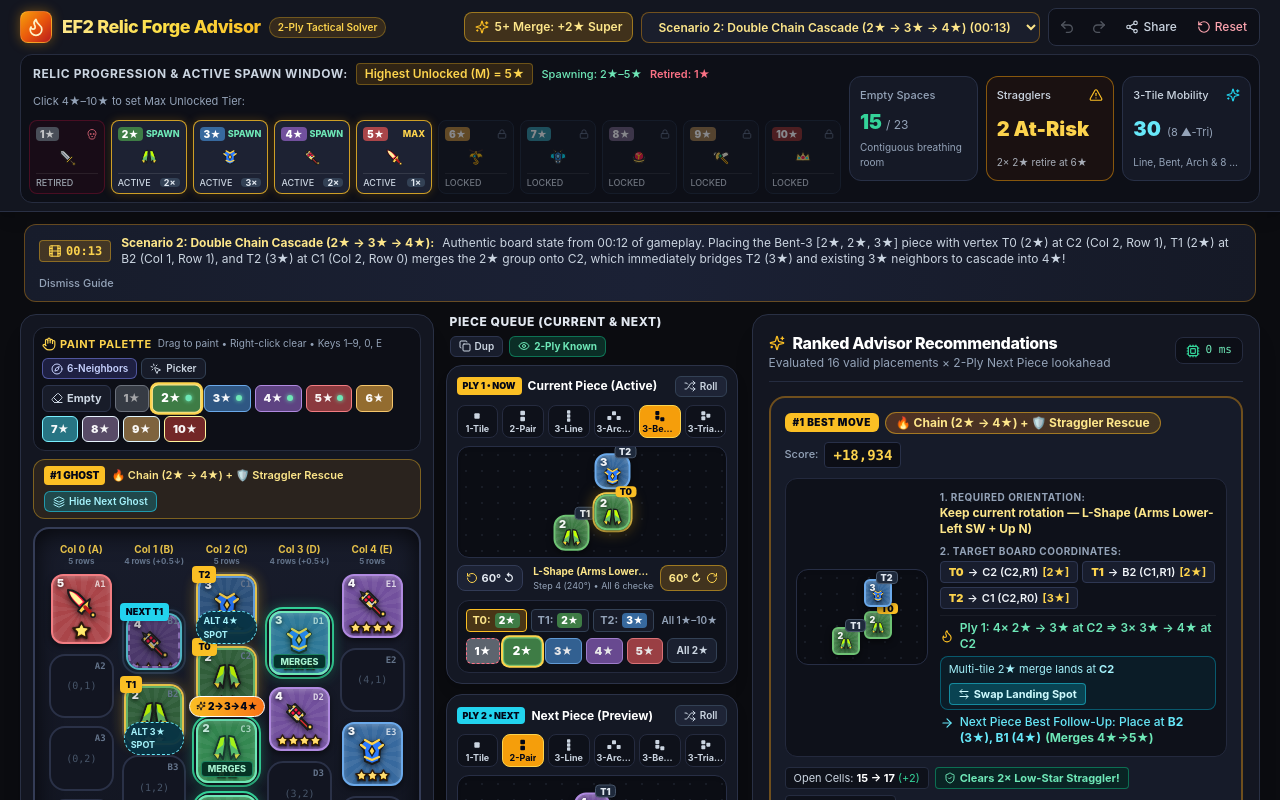
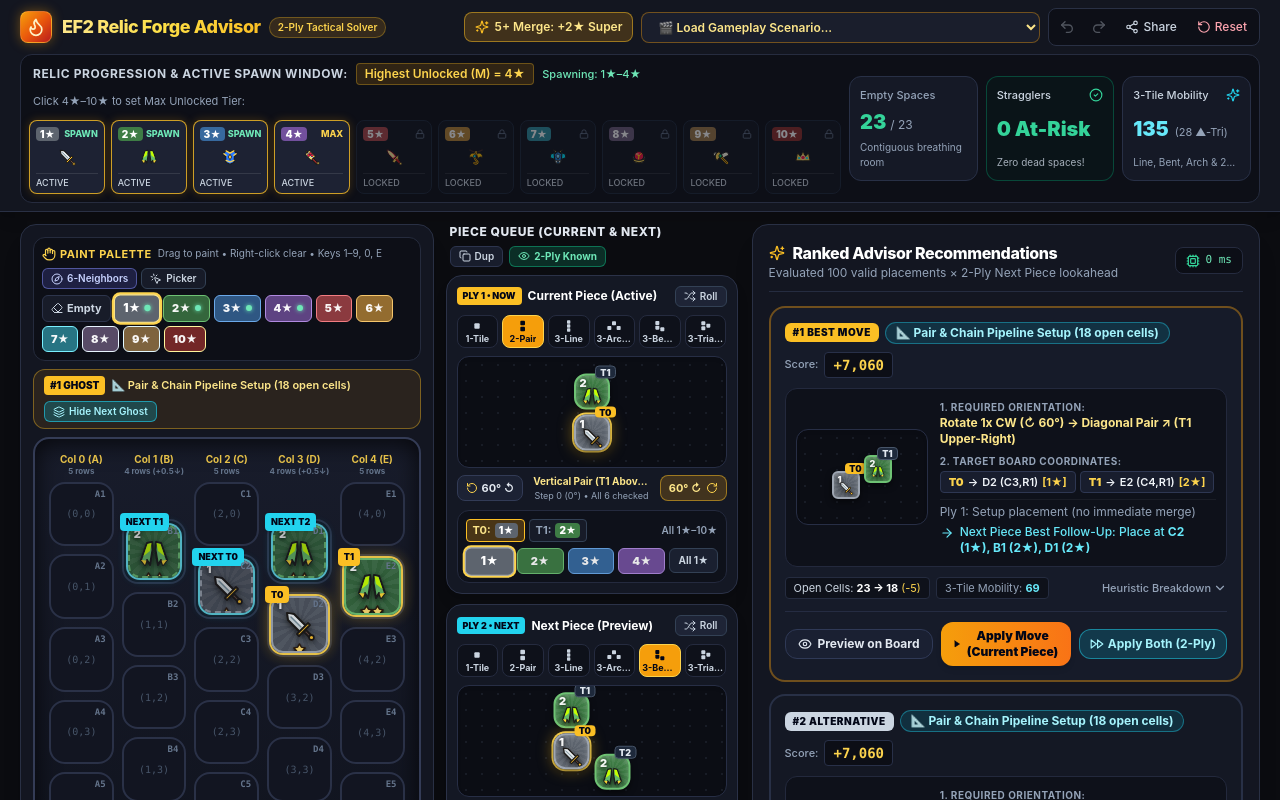
Before and after one commit to stephenmesa/ef2-relic-forge-assist, a React (Vite) app: page / in a window 1280 px wide. Shown: the top 800 px of the page. Built offline with nearby package versions, Linux system fonts and the light colour scheme.

Commit message:
feat: default board to clean reset state on initial load

```diff
--- a/src/App.tsx
+++ b/src/App.tsx
@@ -52,31 +52,31 @@ interface LastMergeMoveContext {
   mergedStar: number;
 }
 
+const DEFAULT_CURRENT_PIECE: PieceConfig = {
+  shapeId: 'pair',
+  rotation: 0,
+  tileStars: [1, 2],
+};
+
+const DEFAULT_NEXT_PIECE: PieceConfig = {
+  shapeId: 'bent3',
+  rotation: 0,
+  tileStars: [1, 2, 2],
+};
+
 export const App: React.FC = () => {
-  // Default to Scenario 2 (00:13 Double Cascade) or URL hash if present
-  const initialPreset = PRESET_SCENARIOS[1];
-
   const [fiveTileSuperMerge, setFiveTileSuperMerge] = useState<boolean>(true);
-  const [board, setBoard] = useState<Uint8Array>(() =>
-    buildBoardFromPreset(initialPreset)
-  );
+  const [board, setBoard] = useState<Uint8Array>(() => new Uint8Array(25));
   const [manualMaxStar, setManualMaxStar] = useState<number | null>(null);
-  const [currentPiece, setCurrentPiece] = useState<PieceConfig>(
-    initialPreset.currentPiece
-  );
-  const [nextPiece, setNextPiece] = useState<PieceConfig>(
-    initialPreset.nextPiece
-  );
-  const [nextPieceKnown, setNextPieceKnown] = useState<boolean>(
-    initialPreset.nextPieceKnown
-  );
-  const [activePresetId, setActivePresetId] = useState<string | null>(
-    initialPreset.id
-  );
+  const [currentPiece, setCurrentPiece] =
+    useState<PieceConfig>(DEFAULT_CURRENT_PIECE);
+  const [nextPiece, setNextPiece] = useState<PieceConfig>(DEFAULT_NEXT_PIECE);
+  const [nextPieceKnown, setNextPieceKnown] = useState<boolean>(true);
+  const [activePresetId, setActivePresetId] = useState<string | null>(null);
 
   // Paint brush state (0 = eraser, 1..10 = relic star, 'inspect' | 'popover')
   const [activeBrush, setActiveBrush] = useState<number | 'inspect' | 'popover'>(
-    2
+    1
   );
 
   // Undo / Redo stacks (up to 50 states)
@@ -247,10 +247,13 @@ export const App: React.FC = () => {
     pushHistory();
     setBoard(new Uint8Array(25));
     setManualMaxStar(null);
+    setCurrentPiece(DEFAULT_CURRENT_PIECE);
+    setNextPiece(DEFAULT_NEXT_PIECE);
+    setNextPieceKnown(true);
     setActivePresetId(null);
     setSelectedMoveId(null);
     setLastAmbiguousContext(null);
-    setToastMessage('Board cleared — reset to fresh 4★ run.');
+    setToastMessage('Board cleared — reset to fresh run.');
     setTimeout(() => setToastMessage(null), 3000);
   }, [pushHistory]);
 
```
